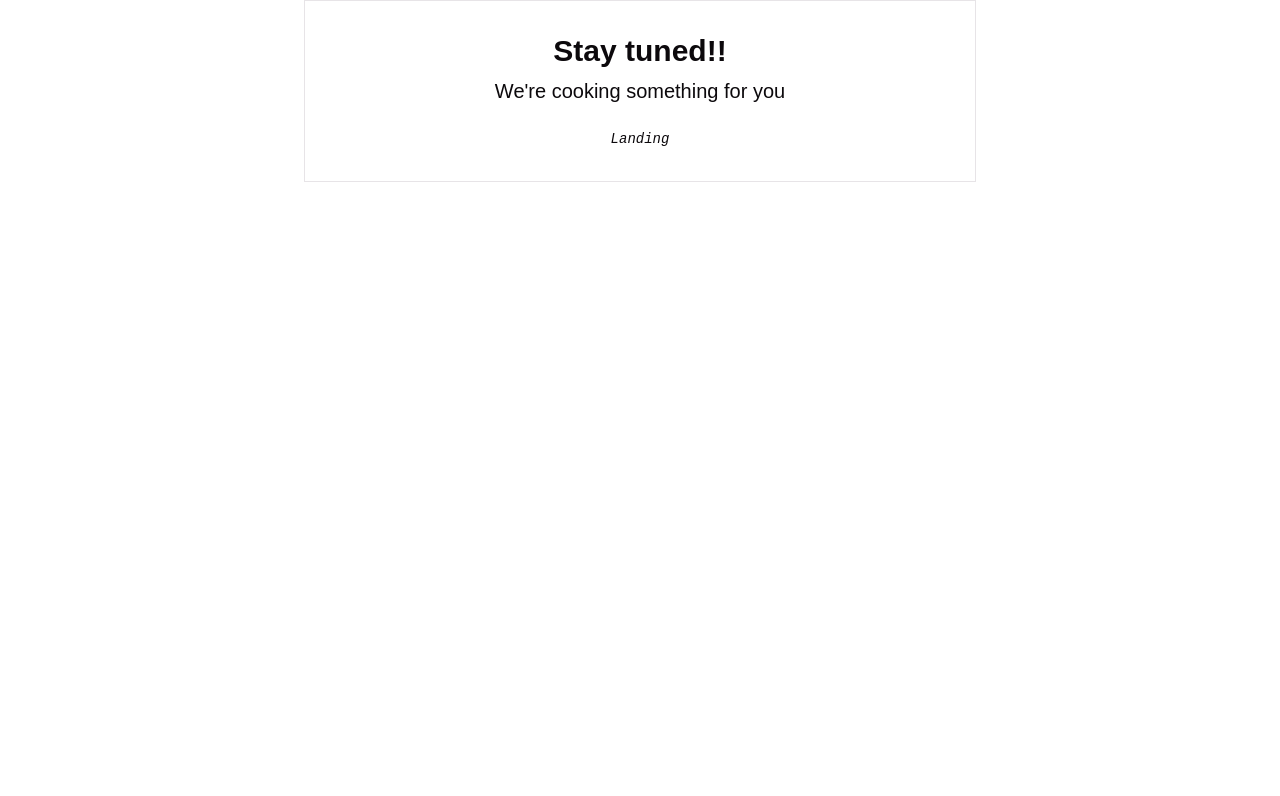
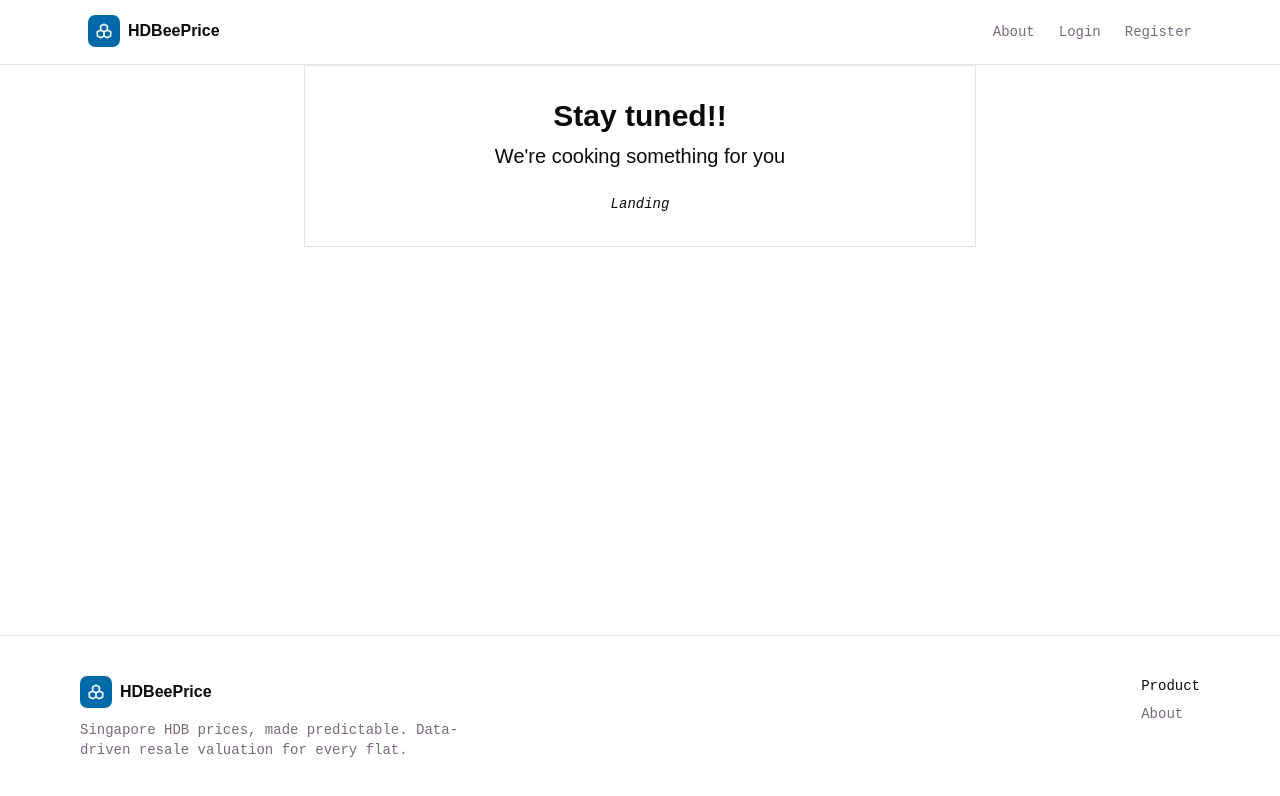
Before and after one commit to acidMyke/estatimator-webapp, a React (Vite) app in the folder web_app/: page / in a window 1280 px wide. Shown: the top 796 px of the page. Built offline with nearby package versions, Linux system fonts and the light colour scheme.

Commit message:
feat: public header & footer

```diff
--- /dev/null
+++ b/web_app/src/components/blocks/public-footer.tsx
@@ -0,0 +1,32 @@
+import { Link } from '@tanstack/react-router';
+
+import { PUBLIC_NAVIGATIONS } from '@/lib/constants';
+
+import { Logo } from './logo';
+export function PublicFooter() {
+  return (
+    <footer className='border-t'>
+      <div className='mx-auto flex w-full max-w-6xl flex-col gap-8 px-4 py-10'>
+        <div className='flex flex-col gap-8 sm:flex-row sm:items-start sm:justify-between'>
+          <div className='flex flex-col gap-3'>
+            <Logo />
+            <p className='max-w-sm text-sm text-muted-foreground'>
+              Singapore HDB prices, made predictable. Data-driven resale valuation for every flat.
+            </p>
+          </div>
+          <nav className='flex flex-col gap-2 text-sm' aria-label='Footer navigation'>
+            <span className='font-medium text-foreground'>Product</span>
+            {PUBLIC_NAVIGATIONS.map(
+              ({ label, showFooter, to }) =>
+                showFooter && (
+                  <Link to={to} key={to} className='text-muted-foreground transition-colors hover:text-foreground'>
+                    {label}
+                  </Link>
+                ),
+            )}
+          </nav>
+        </div>
+      </div>
+    </footer>
+  );
+}
--- /dev/null
+++ b/web_app/src/components/blocks/public-header.tsx
@@ -0,0 +1,33 @@
+import { Link } from '@tanstack/react-router';
+
+import { PUBLIC_NAVIGATIONS } from '@/lib/constants';
+
+import { Logo } from './logo';
+
+export function PublicHeader() {
+  return (
+    <header className='sticky top-0 z-40 w-full border-b bg-background/80 backdrop-blur-sm'>
+      <div className='mx-auto flex h-16 w-full max-w-6xl items-center justify-between gap-4 px-4 sm:px-6'>
+        <Link to='/' className='shrink-0' aria-label='HDBeePrice home'>
+          <Logo />
+        </Link>
+
+        <nav className='hidden items-center gap-6 md:flex' aria-label='Main navigation'>
+          {PUBLIC_NAVIGATIONS.map(
+            ({ label, showHeader, to }) =>
+              showHeader && (
+                <Link
+                  to={to}
+                  key={to}
+                  className='text-sm font-medium text-muted-foreground transition-colors hover:text-foreground'
+                  activeProps={{ className: 'text-foreground' }}
+                >
+                  {label}
+                </Link>
+              ),
+          )}
+        </nav>
+      </div>
+    </header>
+  );
+}
--- /dev/null
+++ b/web_app/src/lib/constants.ts
@@ -0,0 +1,22 @@
+import { linkOptions } from '@tanstack/react-router';
+
+export const PUBLIC_NAVIGATIONS = linkOptions([
+  {
+    to: '/about',
+    label: 'About',
+    showHeader: true,
+    showFooter: true,
+  },
+  {
+    to: '/login',
+    label: 'Login',
+    showHeader: true,
+    showFooter: false,
+  },
+  {
+    to: '/register',
+    label: 'Register',
+    showHeader: true,
+    showFooter: false,
+  },
+]);
--- a/web_app/src/routeTree.gen.ts
+++ b/web_app/src/routeTree.gen.ts
@@ -12,6 +12,7 @@ import { Route as rootRouteImport } from './routes/__root'
 import { Route as PublicRouteImport } from './routes/_public'
 import { Route as AdminRouteImport } from './routes/admin'
 import { Route as PublicIndexRouteImport } from './routes/_public/index'
+import { Route as PublicAboutRouteImport } from './routes/_public/about'
 import { Route as PublicLoginRouteImport } from './routes/_public/login'
 import { Route as PublicRegisterRouteImport } from './routes/_public/register'
 import { Route as AdminLoginRouteImport } from './routes/admin/login'
@@ -31,6 +32,11 @@ const AdminRoute = AdminRouteImport.update({
 const PublicIndexRoute = PublicIndexRouteImport.update({
   id: '/',
   path: '/',
+  getParentRoute: () => PublicRoute,
+} as any)
+const PublicAboutRoute = PublicAboutRouteImport.update({
+  id: '/about',
+  path: '/about',
   getParentRoute: () => PublicRoute,
 } as any)
 const PublicLoginRoute = PublicLoginRouteImport.update({
@@ -70,6 +76,7 @@ const PreviewComponentsBlocksChar123FileChar125Char123CnameChar125Route =
 export interface FileRoutesByFullPath {
   '/': typeof PublicIndexRoute
   '/admin': typeof AdminRouteWithChildren
+  '/about': typeof PublicAboutRoute
   '/login': typeof PublicLoginRoute
   '/register': typeof PublicRegisterRoute
   '/admin/login': typeof AdminLoginRoute
@@ -79,6 +86,7 @@ export interface FileRoutesByFullPath {
 }
 export interface FileRoutesByTo {
   '/admin': typeof AdminRouteWithChildren
+  '/about': typeof PublicAboutRoute
   '/login': typeof PublicLoginRoute
   '/register': typeof PublicRegisterRoute
   '/admin/login': typeof AdminLoginRoute
@@ -91,6 +99,7 @@ export interface FileRoutesById {
   __root__: typeof rootRouteImport
   '/_public': typeof PublicRouteWithChildren
   '/admin': typeof AdminRouteWithChildren
+  '/_public/about': typeof PublicAboutRoute
   '/_public/login': typeof PublicLoginRoute
   '/_public/register': typeof PublicRegisterRoute
   '/admin/login': typeof AdminLoginRoute
@@ -104,6 +113,7 @@ export interface FileRouteTypes {
   fullPaths:
     | '/'
     | '/admin'
+    | '/about'
     | '/login'
     | '/register'
     | '/admin/login'
@@ -113,6 +123,7 @@ export interface FileRouteTypes {
   fileRoutesByTo: FileRoutesByTo
   to:
     | '/admin'
+    | '/about'
     | '/login'
     | '/register'
     | '/admin/login'
@@ -124,6 +135,7 @@ export interface FileRouteTypes {
     | '__root__'
     | '/_public'
     | '/admin'
+    | '/_public/about'
     | '/_public/login'
     | '/_public/register'
     | '/admin/login'
@@ -161,6 +173,13 @@ declare module '@tanstack/react-router' {
       path: '/'
       fullPath: '/'
       preLoaderRoute: typeof PublicIndexRouteImport
+      parentRoute: typeof PublicRoute
+    }
+    '/_public/about': {
+      id: '/_public/about'
+      path: '/about'
+      fullPath: '/about'
+      preLoaderRoute: typeof PublicAboutRouteImport
       parentRoute: typeof PublicRoute
     }
     '/_public/login': {
@@ -209,12 +228,14 @@ declare module '@tanstack/react-router' {
 }
 
 interface PublicRouteChildren {
+  PublicAboutRoute: typeof PublicAboutRoute
   PublicLoginRoute: typeof PublicLoginRoute
   PublicRegisterRoute: typeof PublicRegisterRoute
   PublicIndexRoute: typeof PublicIndexRoute
 }
 
 const PublicRouteChildren: PublicRouteChildren = {
+  PublicAboutRoute: PublicAboutRoute,
   PublicLoginRoute: PublicLoginRoute,
   PublicRegisterRoute: PublicRegisterRoute,
   PublicIndexRoute: PublicIndexRoute,
--- a/web_app/src/routes/_public.tsx
+++ b/web_app/src/routes/_public.tsx
@@ -1,4 +1,7 @@
 import { createFileRoute, Outlet } from '@tanstack/react-router';
+
+import { PublicFooter } from '@/components/blocks/public-footer';
+import { PublicHeader } from '@/components/blocks/public-header';
 
 export const Route = createFileRoute('/_public')({
   component: RouteComponent,
@@ -6,8 +9,12 @@ export const Route = createFileRoute('/_public')({
 
 function RouteComponent() {
   return (
-    <div>
-      <Outlet />
+    <div className='flex min-h-screen flex-col'>
+      <PublicHeader />
+      <div className='flex-1'>
+        <Outlet />
+      </div>
+      <PublicFooter />
     </div>
   );
 }
--- /dev/null
+++ b/web_app/src/routes/_public/about.tsx
@@ -0,0 +1,11 @@
+import { createFileRoute } from '@tanstack/react-router';
+
+import { PlaceholderPage } from '@/components/blocks/placeholder-page';
+
+export const Route = createFileRoute('/_public/about')({
+  component: RouteComponent,
+});
+
+function RouteComponent() {
+  return <PlaceholderPage title='About'></PlaceholderPage>;
+}
```
